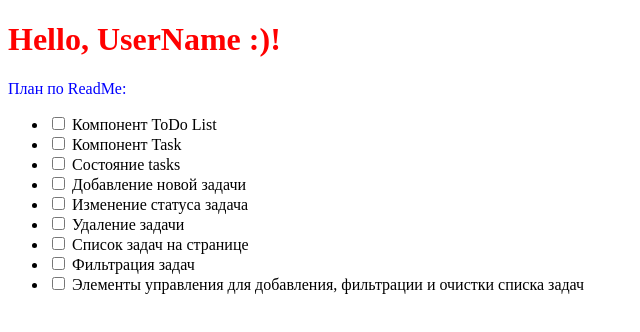
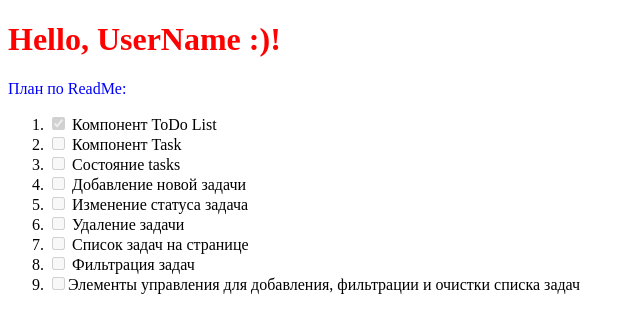
Before and after one commit to leha404/react-todo, a React (Create React App) app: page / in a window 1280 px wide. Shown: the top 332 px of the page, without its empty margins (0-640 px from the left). Built offline with nearby package versions, Linux system fonts and the light colour scheme.

Commit message:
check list

```diff
--- a/src/components/List.jsx
+++ b/src/components/List.jsx
@@ -1,71 +1,70 @@
 function List() {
-  return <ul>
+  return <ol>
     <li>
       <div>
-        <input type="checkbox"></input>
+        <input type="checkbox" disabled checked={true}></input>
         <label> Компонент ToDo List</label>
       </div>
     </li>
 
     <li>
       <div>
-        <input type="checkbox"></input>
+        <input type="checkbox" disabled checked={false}></input>
         <label> Компонент Task</label>
       </div>
     </li>
 
     <li>
       <div>
-        <input type="checkbox"></input>
+        <input type="checkbox" disabled checked={false}></input>
         <label> Состояние tasks</label>
       </div>
     </li>
 
     <li>
       <div>
-        <input type="checkbox"></input>
+        <input type="checkbox" disabled checked={false}></input>
         <label> Добавление новой задачи</label>
       </div>
     </li>
 
     <li>
       <div>
-        <input type="checkbox"></input>
+        <input type="checkbox" disabled checked={false}></input>
         <label> Изменение статуса задача</label>
       </div>
     </li>
 
     <li>
       <div>
-        <input type="checkbox"></input>
+        <input type="checkbox" disabled checked={false}></input>
         <label> Удаление задачи</label>
       </div>
     </li>
 
     <li>
       <div>
-        <input type="checkbox"></input>
+        <input type="checkbox" disabled checked={false}></input>
         <label> Список задач на странице</label>
       </div>
     </li>
 
     <li>
       <div>
-        <input type="checkbox"></input>
+        <input type="checkbox" disabled checked={false}></input>
         <label> Фильтрация задач</label>
       </div>
     </li>
 
     <li>
       <div>
-        <input type="checkbox"></input>
+        <input type="checkbox" disabled checked={false}></input>
         <label>
-          {" "}
           Элементы управления для добавления, фильтрации и очистки списка задач
         </label>
       </div>
     </li>
-  </ul>;
+  </ol>;
 }
 
 export default List
```
